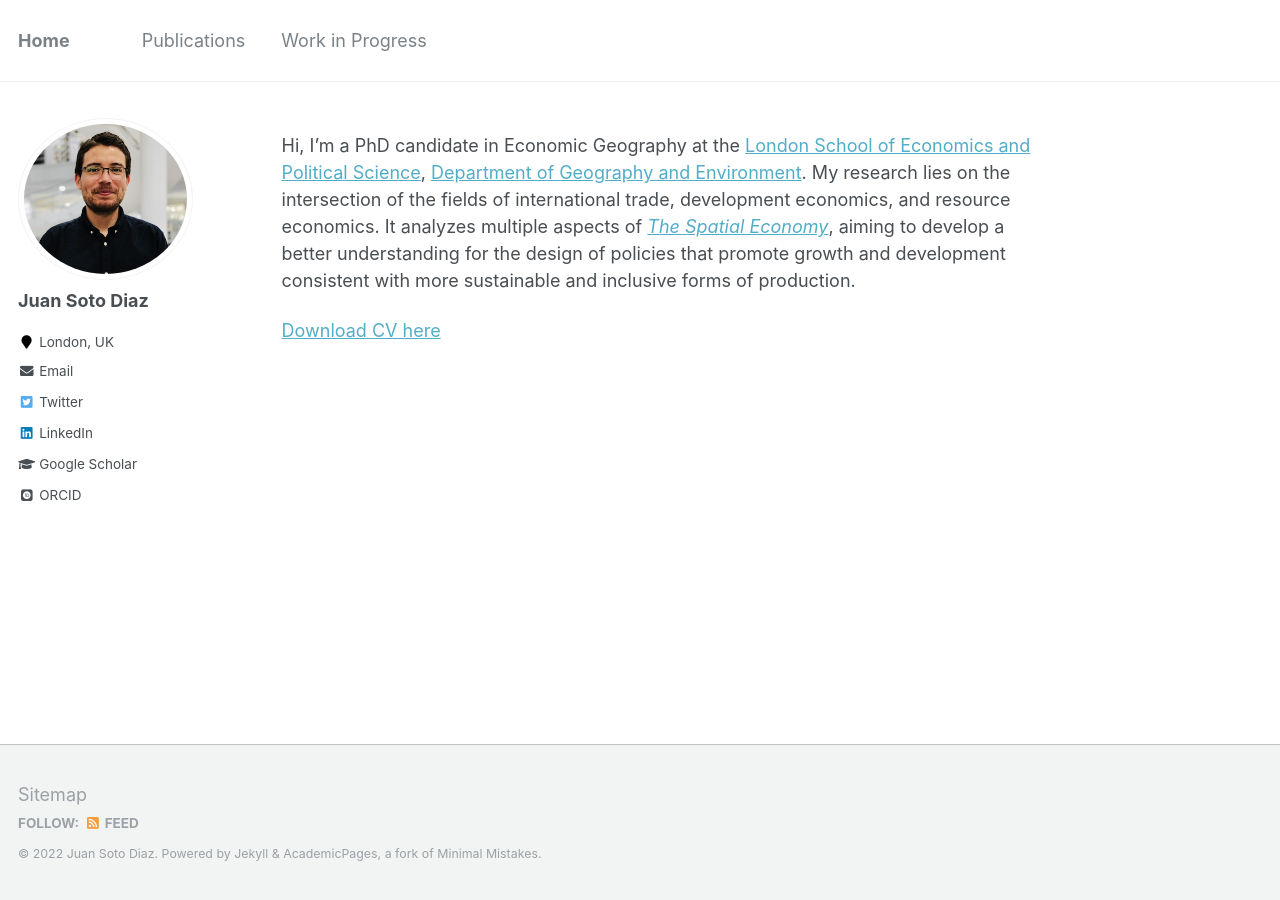
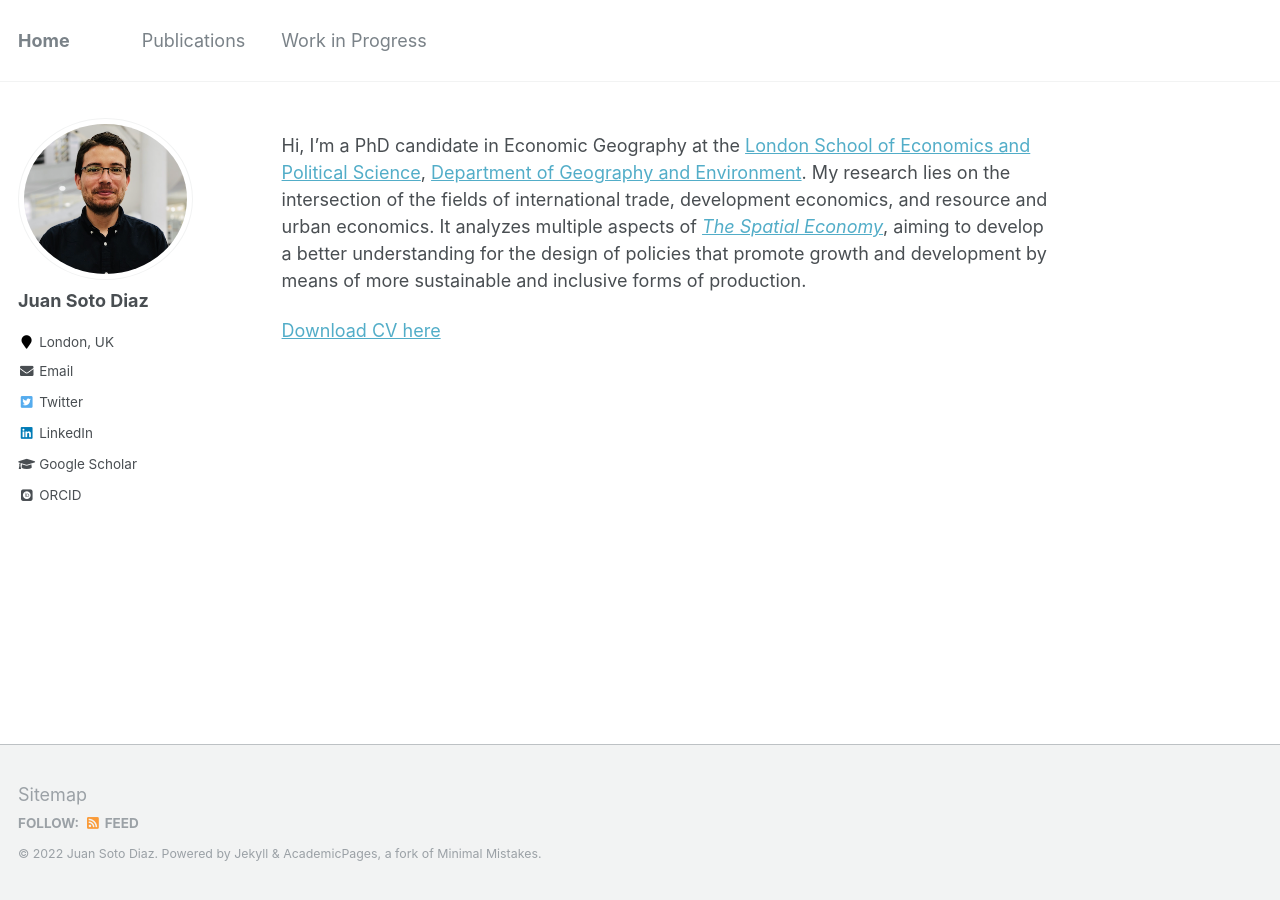
Before and after one commit to pedrofierroz87/pedrofierroz87.github.io, a Jekyll site: the page built from _pages/about.md, in a window 1280 px wide. Built offline with Jekyll 4.4.1, drawn with Linux system fonts in a browser that asks for light colours; some web fonts are replaced.

Commit message:
Update about.md

```diff
--- a/_pages/about.md
+++ b/_pages/about.md
@@ -8,6 +8,6 @@ redirect_from:
   - /about.html
 ---
 
-Hi, I'm a PhD candidate in Economic Geography at the [London School of Economics and Political Science](https://lse.ac.uk), [Department of Geography and Environment](https://www.lse.ac.uk/geography-and-environment). My research lies on the intersection of the fields of international trade, development economics, and resource economics. It analyzes multiple aspects of [<i>The Spatial Economy</i>](https://www.aeaweb.org/articles?id=10.1257/jel.20181414), aiming to develop a better understanding for the design of policies that promote growth and development consistent with more sustainable and inclusive forms of production.
+Hi, I'm a PhD candidate in Economic Geography at the [London School of Economics and Political Science](https://lse.ac.uk), [Department of Geography and Environment](https://www.lse.ac.uk/geography-and-environment). My research lies on the intersection of the fields of international trade, development economics, and resource and urban economics. It analyzes multiple aspects of [<i>The Spatial Economy</i>](https://www.aeaweb.org/articles?id=10.1257/jel.20181414), aiming to develop a better understanding for the design of policies that promote growth and development by means of more sustainable and inclusive forms of production.
 
 [Download CV here](https://onlinelibrary.wiley.com/doi/epdf/10.1111/jors.12269)
```
